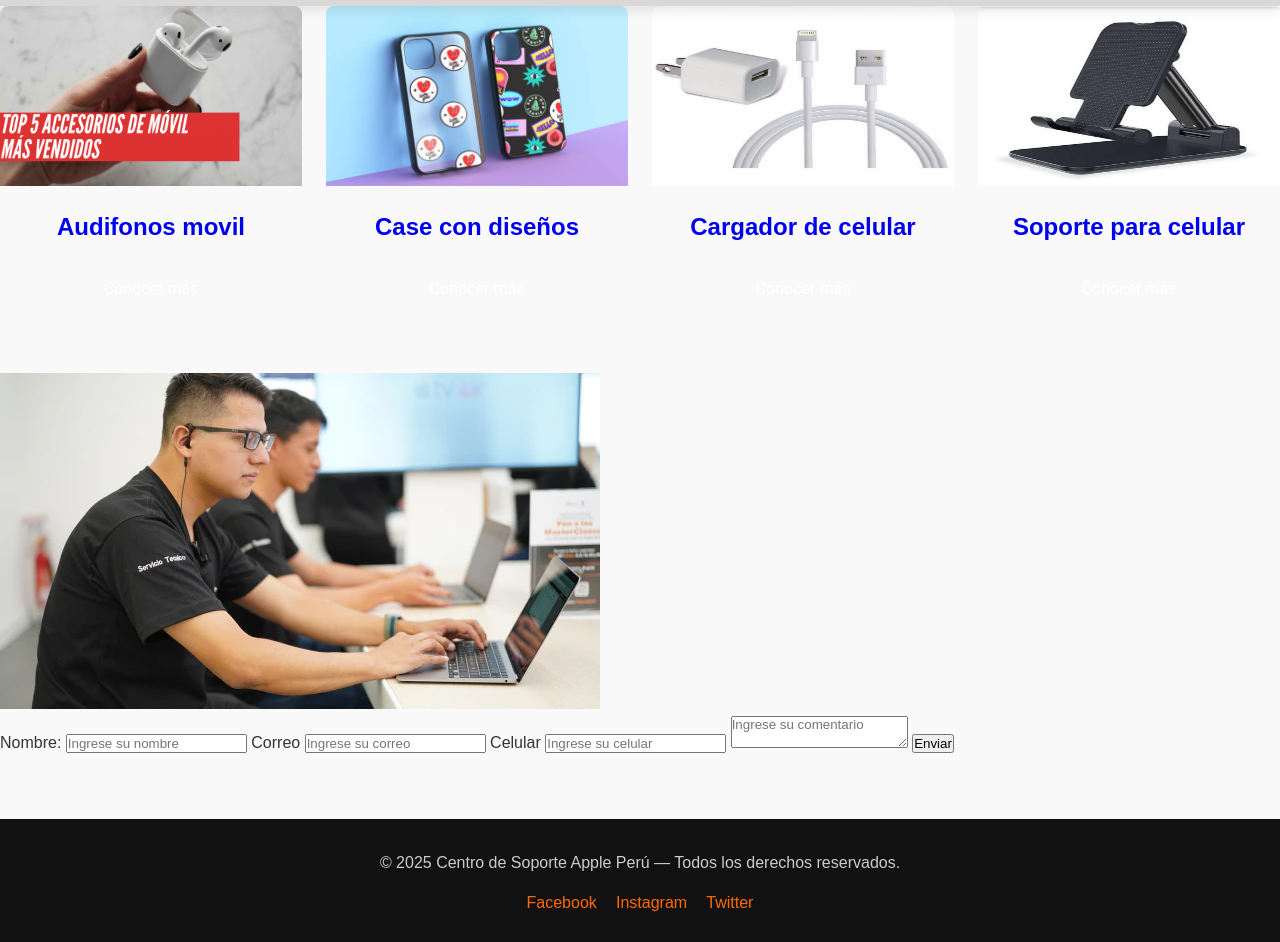
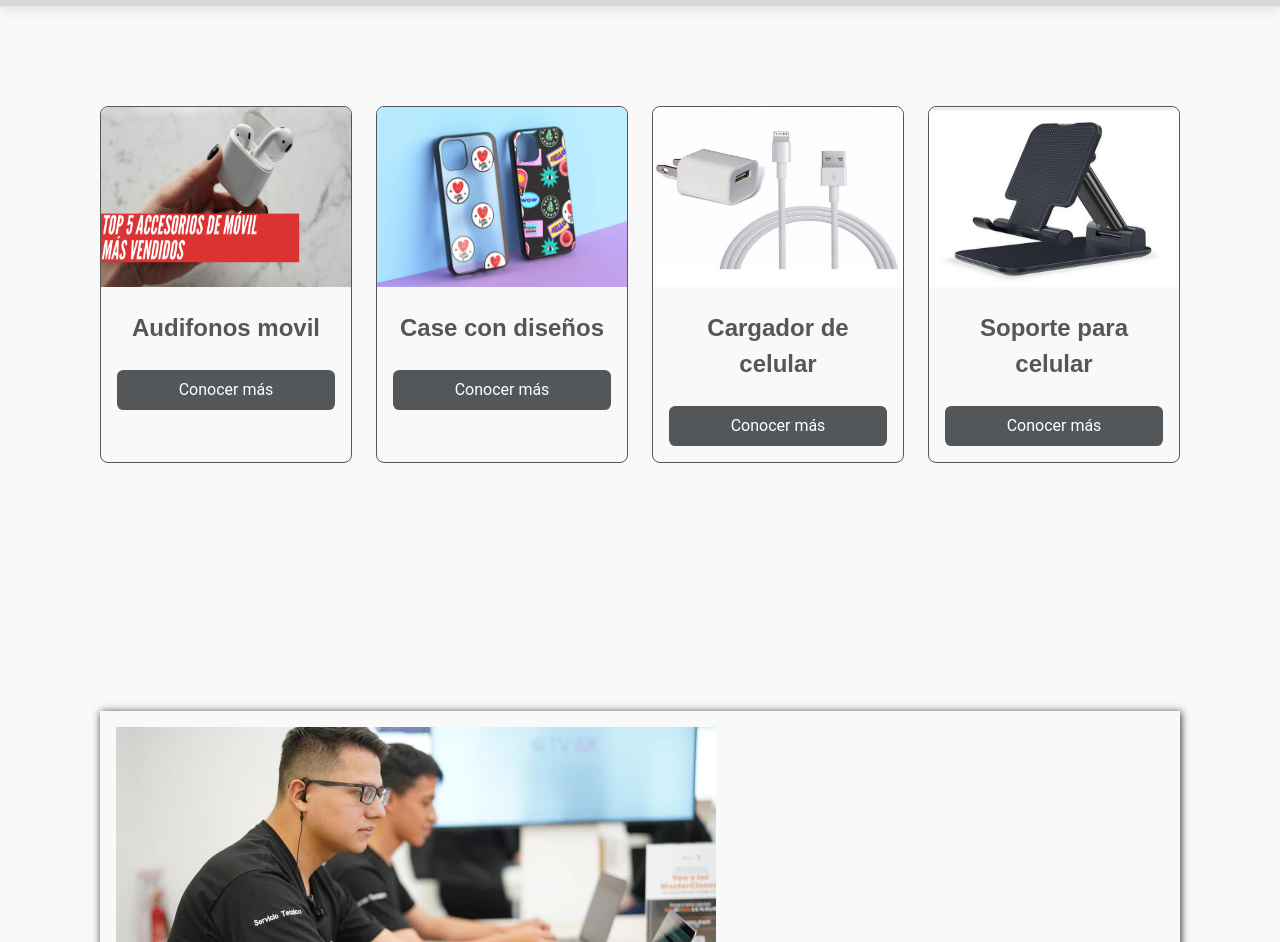
Before and after one commit to quetzal-02/Proyecto-Final-C-1, a plain HTML site: page ACCESORIOS.html in a window 1280 px wide. Shown: the part 79-1021 px from the top of the page. Drawn offline with Linux system fonts and the light colour scheme.

Commit message:
agrega root de frankling

```diff
--- a/sty.css
+++ b/sty.css
@@ -562,11 +562,21 @@ RESPONSIVE
 -------------------------------------------------------------------------------------------*/
 
 
-
-
+:root{
+    --color-primario: #d6d4d4;
+    --color-secundario: #082BA5;
+    --color-parrafo: #53575A;
+    --color-titulo: #282D31;
+    --color-fondo: #FCFCFC;
+}
 
 
 /* ?Inicio cards css */
+
+article{
+    padding: 100px;
+}
+
 .card-grid{
     display: grid;
     gap: 1.5em;
@@ -600,7 +610,7 @@ RESPONSIVE
     font-family: "Roboto", sans-serif;
     font-weight: 400;
     color: #fff;
-    background-color: var(--color-primario);
+    background-color: var(--color-parrafo);
     padding: .5em;
     text-decoration: none;
     border-radius: .4em;
@@ -632,6 +642,46 @@ RESPONSIVE
 /*-------------------------------------------------------------------------------------------
 ------------------------------------CONTACTO-------------------------------------------------------
 -------------------------------------------------------------------------------------------*/
+
+
+*{
+    margin: 0;
+    padding: 0;
+    box-sizing: border-box;
+}
+
+form{
+    background-color: var(--color-fondo);
+    padding: 1em;
+    box-shadow: 1px 1px 8px #282d31;
+
+}
+
+label{
+    color: var(--color-primario);
+    font-weight: bold;
+    font-size: 1em;
+}
+
+input{
+    width: 100%;
+    padding: .2em;
+    border: 1px solid var(--color-primario);
+    margin-bottom: .6em;
+}
+
+textarea{
+    width: 100%;
+    min-height: 100px;
+    max-height: 100px;
+    border: 1px solid var(--color-primario);
+}
+
+input:hover{
+    color: bisque;
+    background-color: var(--color-primario);
+    transition: background-color .5s ease-in-out;
+}
 
 
 
```
